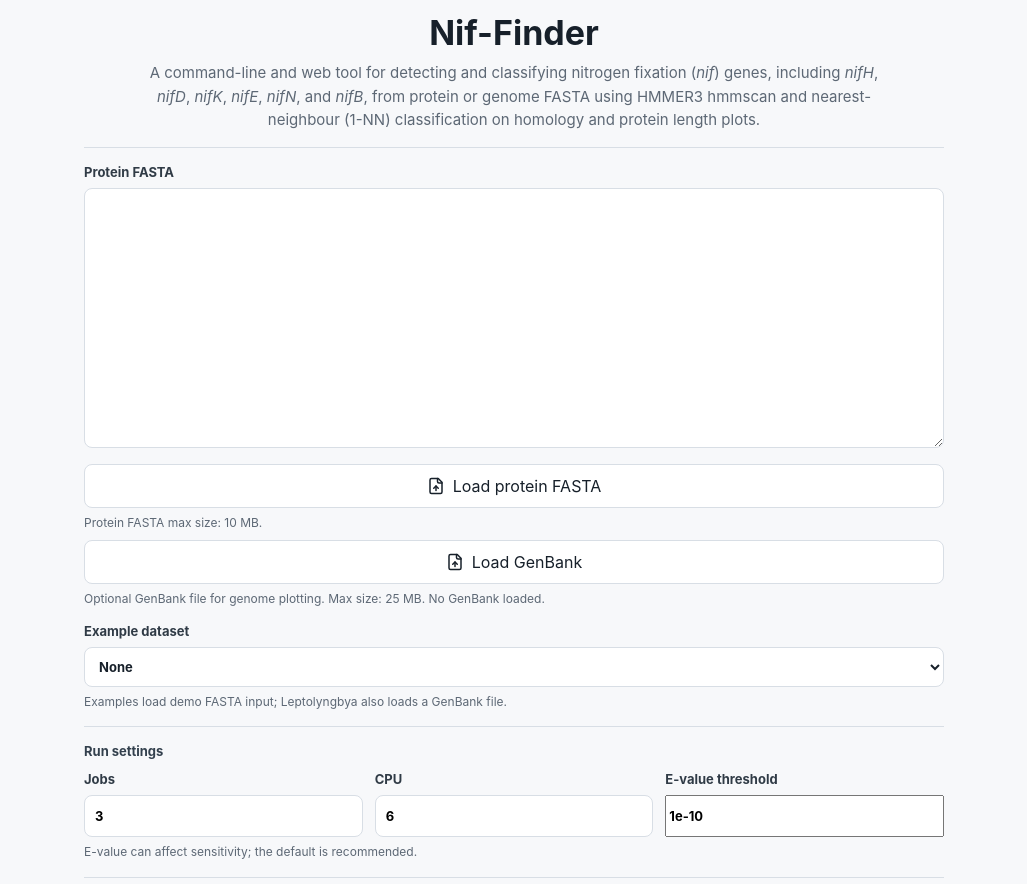
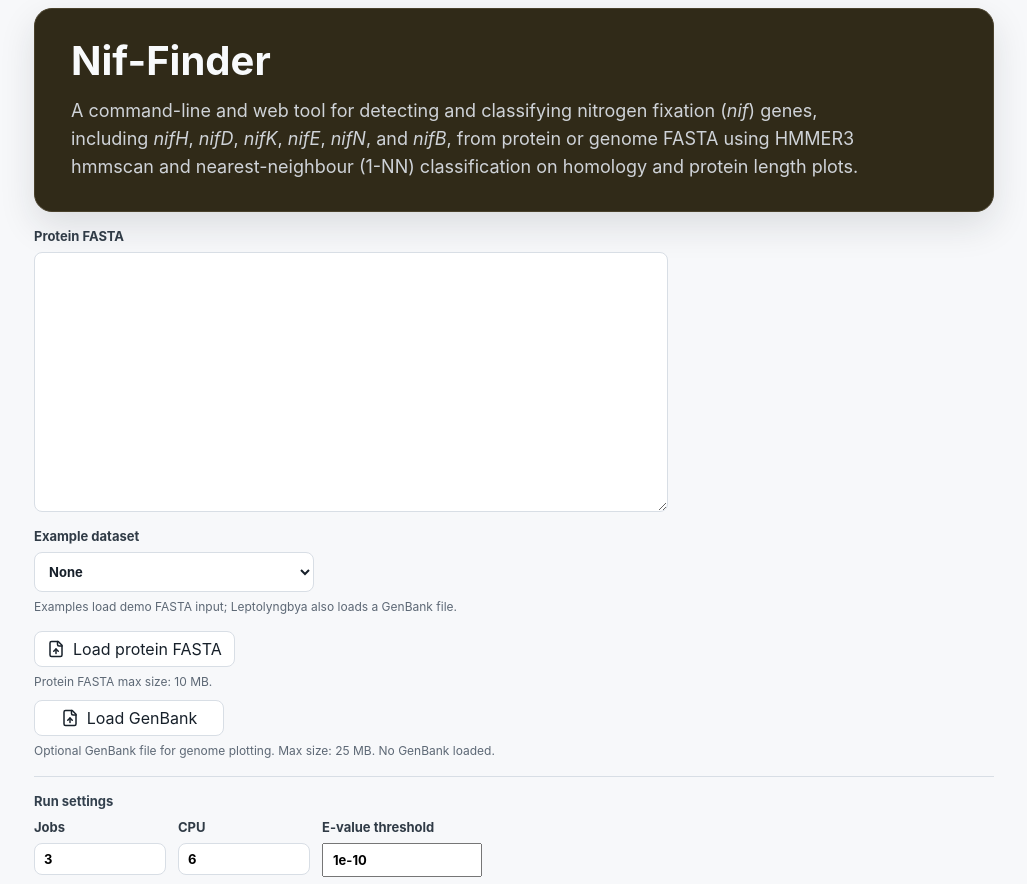
Before and after one commit to kazumaxneo/Nif_finder, a Next.js app in the folder web/: page / in a window 1280 px wide. Shown: the part 20-904 px from the top of the page, without its empty margins (126-1153 px from the left). Built offline with nearby package versions, Linux system fonts and the light colour scheme.

Commit message:
Refine vertical form layout

```diff
--- a/web/app/globals.css
+++ b/web/app/globals.css
@@ -44,7 +44,7 @@ textarea {
   flex-direction: column;
   gap: 22px;
   min-height: 100vh;
-  padding: 34px 18px;
+  padding: 28px 18px 34px;
 }
 
 .sidebar {
@@ -53,21 +53,26 @@ textarea {
   flex-direction: column;
   gap: 16px;
   margin: 0 auto;
-  max-width: 860px;
+  max-width: 960px;
   padding: 0;
   width: 100%;
 }
 
 .brand {
-  border-bottom: 1px solid var(--line);
-  display: block;
-  padding-bottom: 16px;
-  text-align: center;
+  background: #302a18;
+  border: 1px solid #49412c;
+  border-radius: 18px;
+  box-shadow: 0 14px 36px rgba(23, 32, 42, 0.12);
+  color: #f8fafc;
+  display: flex;
+  min-height: 150px;
+  padding: 30px 36px;
+  text-align: left;
 }
 
 .brand h1,
 .summary-row h2 {
-  font-size: 34px;
+  font-size: 40px;
   letter-spacing: 0;
   line-height: 1.1;
   margin: 0;
@@ -82,10 +87,11 @@ textarea {
 }
 
 .brand p {
-  font-size: 15px;
+  color: #cfd3d8;
+  font-size: 18px;
   line-height: 1.55;
-  margin: 10px auto 0;
-  max-width: 760px;
+  margin: 14px 0 0;
+  max-width: 790px;
 }
 
 .field,
@@ -110,6 +116,10 @@ textarea {
   padding: 12px;
   resize: vertical;
   width: 100%;
+}
+
+.field {
+  width: min(66%, 640px);
 }
 
 input[type="number"] {
@@ -145,10 +155,11 @@ input:focus {
 
 .upload-row {
   gap: 10px;
+  justify-content: flex-start;
 }
 
 .upload-row .file-button {
-  flex: 1;
+  flex: 0 0 auto;
 }
 
 .download-row {
@@ -158,7 +169,7 @@ input:focus {
 }
 
 .genbank-upload {
-  margin-top: -8px;
+  margin-top: -6px;
 }
 
 .input-note {
@@ -177,14 +188,15 @@ input:focus {
   display: inline-flex;
   gap: 8px;
   justify-content: center;
-  min-height: 44px;
-  padding: 10px 14px;
+  min-height: 36px;
+  padding: 7px 12px;
 }
 
 .file-button {
   background: var(--panel);
   border: 1px solid var(--line);
   color: var(--ink);
+  min-width: 190px;
   position: relative;
 }
 
@@ -207,24 +219,20 @@ input:focus {
 }
 
 .compact-button {
-  min-height: 42px;
+  min-height: 36px;
   padding-inline: 12px;
 }
 
 .settings {
-  align-items: stretch;
+  align-items: flex-start;
   border-top: 1px solid var(--line);
   flex-wrap: wrap;
-  gap: 12px;
+  gap: 10px 12px;
   padding-top: 16px;
 }
 
-.advanced-settings {
-  flex-wrap: wrap;
-}
-
-.advanced-settings label {
-  max-width: 220px;
+.example-field select {
+  width: min(280px, 100%);
 }
 
 .section-title {
@@ -234,17 +242,12 @@ input:focus {
   gap: 8px;
 }
 
-.settings .section-title {
-  min-width: 110px;
-}
-
 .settings label {
-  flex: 1;
+  flex: 0 0 auto;
 }
 
 .run-settings label {
-  flex: 0 0 calc((100% - 24px) / 3);
-  min-width: 0;
+  width: 132px;
 }
 
 .run-settings .section-title {
@@ -253,12 +256,18 @@ input:focus {
 }
 
 .run-settings input {
-  min-height: 42px;
+  min-height: 32px;
+  padding: 7px 9px;
+}
+
+.run-settings label:last-child {
+  width: 160px;
 }
 
 .compact-field {
   border-top: 1px solid var(--line);
   padding-top: 16px;
+  width: min(280px, 100%);
 }
 
 .example-field {
@@ -271,7 +280,13 @@ input:focus {
   flex-direction: row;
   font-size: 13px;
   gap: 8px;
-  min-height: 42px;
+  min-height: 30px;
+  width: fit-content;
+}
+
+.settings label.toggle-row {
+  align-items: center;
+  flex-direction: row;
 }
 
 .toggle-row input {
@@ -281,11 +296,13 @@ input:focus {
 }
 
 .run-button {
-  background: var(--action);
-  border: 1px solid #3fa4ae;
-  color: #0d3035;
+  align-self: flex-start;
+  background: #e5e7eb;
+  border: 1px solid #c7cdd4;
+  color: var(--ink);
   font-weight: 750;
-  width: 100%;
+  min-width: 180px;
+  width: auto;
 }
 
 .run-button:disabled {
@@ -294,7 +311,7 @@ input:focus {
 }
 
 .run-button:hover:not(:disabled) {
-  background: var(--action-strong);
+  background: #d7dbe0;
 }
 
 .results {
@@ -494,7 +511,7 @@ th {
 
 @media (max-width: 900px) {
   .workspace {
-    padding: 24px 14px;
+    padding: 18px 14px 24px;
   }
 
   .sidebar {
@@ -502,6 +519,9 @@ th {
   }
 
   .brand {
+    border-radius: 14px;
+    min-height: 0;
+    padding: 22px;
     text-align: left;
   }
 
@@ -511,7 +531,15 @@ th {
   }
 
   .run-settings label {
-    flex-basis: 100%;
+    width: min(160px, 100%);
+  }
+
+  .run-settings label:last-child {
+    width: min(180px, 100%);
+  }
+
+  .field {
+    width: 100%;
   }
 
   textarea {
--- a/web/app/page.tsx
+++ b/web/app/page.tsx
@@ -475,6 +475,18 @@ export default function Home() {
           />
         </label>
 
+        <label className="field compact-field example-field">
+          Example dataset
+          <select value={exampleDataset} onChange={(event) => void loadExampleDataset(event.target.value)}>
+            {exampleDatasets.map((dataset) => (
+              <option key={dataset.id} value={dataset.id}>
+                {dataset.label}
+              </option>
+            ))}
+          </select>
+        </label>
+        <p className="input-note">Examples load demo FASTA input; Leptolyngbya also loads a GenBank file.</p>
+
         <div className="upload-row">
           <label className="file-button" title="Load protein FASTA from a local file">
             <FileUp size={18} aria-hidden />
@@ -507,18 +519,6 @@ export default function Home() {
           Optional GenBank file for genome plotting. Max size: 25 MB.{" "}
           {genbankFileName ? `Loaded: ${genbankFileName}` : "No GenBank loaded."}
         </p>
-
-        <label className="field compact-field example-field">
-          Example dataset
-          <select value={exampleDataset} onChange={(event) => void loadExampleDataset(event.target.value)}>
-            {exampleDatasets.map((dataset) => (
-              <option key={dataset.id} value={dataset.id}>
-                {dataset.label}
-              </option>
-            ))}
-          </select>
-        </label>
-        <p className="input-note">Examples load demo FASTA input; Leptolyngbya also loads a GenBank file.</p>
 
         <div className="settings run-settings">
           <div className="section-title">
```
